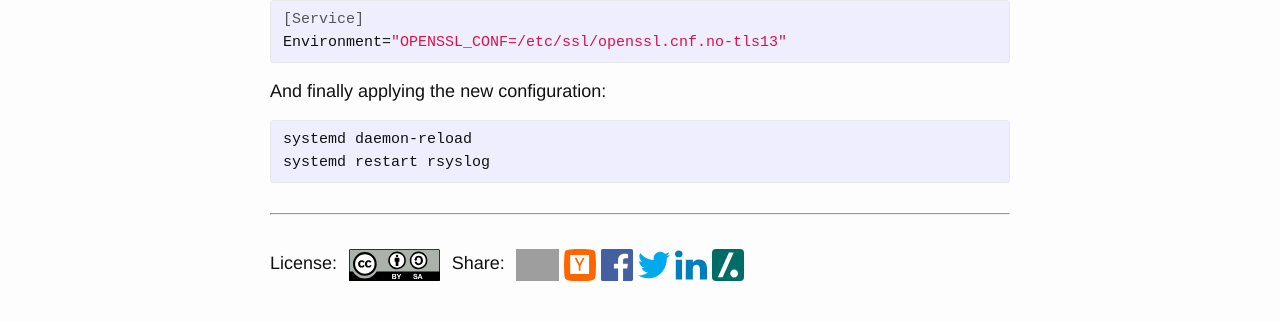
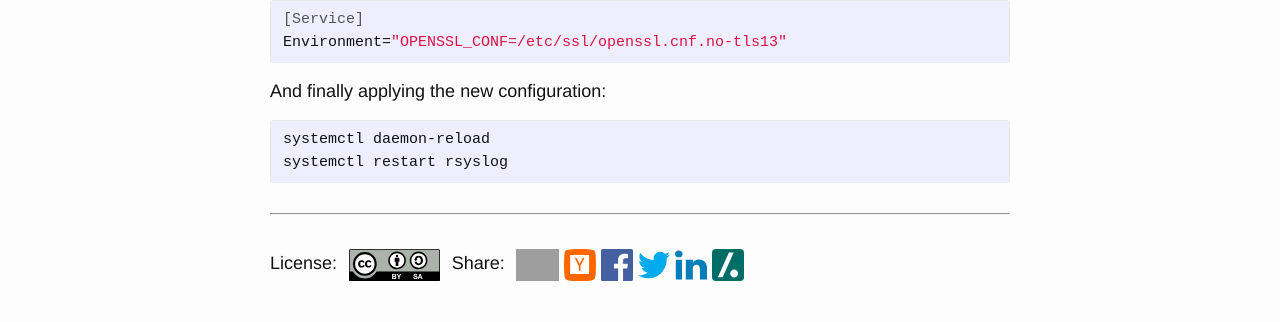
Before and after one commit to selivan/selivan.github.io, a Jekyll site: the page built from _posts/2021-05-14-service-using-openssl-change-ssl-cypher-version-parameters.md, in a window 1280 px wide. Shown: the part 1041-1363 px from the top of the page. Built offline with Jekyll 4.4.1, drawn with Linux system fonts in a browser that asks for light colours; comment, search, counter and statistics services are not loaded; grey boxes are pictures that could not be loaded.

Commit message:
Update 2021-05-14-service-using-openssl-change-ssl-cypher-version-parameters.md

```diff
--- a/_posts/2021-05-14-service-using-openssl-change-ssl-cypher-version-parameters.md
+++ b/_posts/2021-05-14-service-using-openssl-change-ssl-cypher-version-parameters.md
@@ -42,6 +42,6 @@ Environment="OPENSSL_CONF=/etc/ssl/openssl.cnf.no-tls13"
 And finally applying the new configuration:
 
 {% highlight shell %}
-systemd daemon-reload
-systemd restart rsyslog
+systemctl daemon-reload
+systemctl restart rsyslog
 {% endhighlight %}
```
